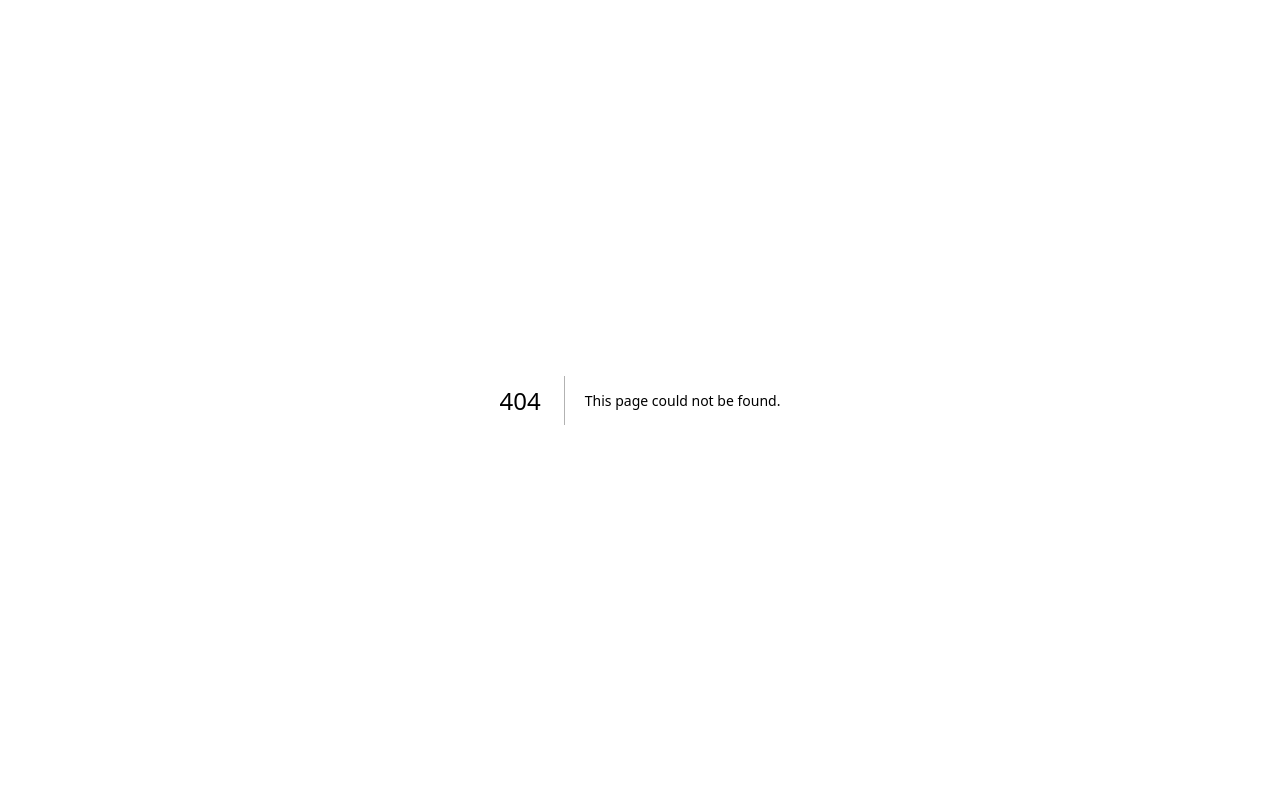
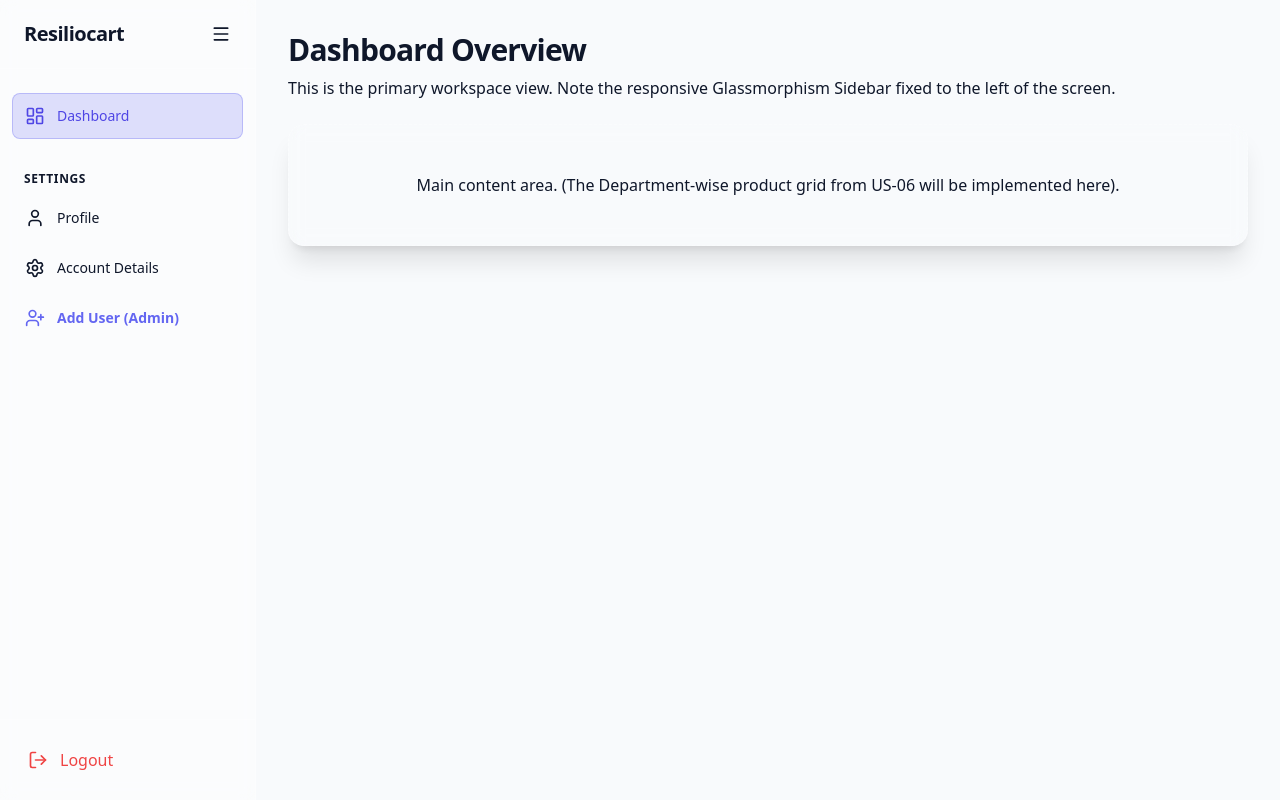
Before and after one commit to aadilahammad86/resiliocart-website, a Next.js app: page /dashboard in a window 1280 px wide. Before the commit this address had no page. Built offline with nearby package versions, Linux system fonts and the light colour scheme.

Commit message:
feat: complete US-05 designed left sidebar navigation

```diff
--- /dev/null
+++ b/src/app/(dashboard)/dashboard/page.tsx
@@ -0,0 +1,24 @@
+import { GlassCard } from '@/components/ui/GlassCard';
+
+export default function DashboardMockup() {
+  return (
+    <main className="p-8 space-y-6 max-w-7xl mx-auto">
+      <div className="space-y-2">
+        <h1 className="text-3xl font-bold tracking-tight">Dashboard Overview</h1>
+        <p className="text-foreground/70">
+          This is the primary workspace view. Note the responsive Glassmorphism Sidebar fixed to the
+          left of the screen.
+        </p>
+      </div>
+
+      <GlassCard
+        variant="dark"
+        className="p-12 text-center text-foreground/60 border border-dashed hover:border-solid transition-all cursor-pointer"
+      >
+        <p>
+          Main content area. (The Department-wise product grid from US-06 will be implemented here).
+        </p>
+      </GlassCard>
+    </main>
+  );
+}
--- /dev/null
+++ b/src/app/(dashboard)/layout.tsx
@@ -0,0 +1,15 @@
+import { Sidebar } from '@/components/ui/Sidebar';
+
+export default function DashboardLayout({ children }: { children: React.ReactNode }) {
+  return (
+    <div className="flex min-h-screen bg-background text-foreground">
+      {/*
+        Mocking Super Admin role specifically to fulfill the design reference requirement.
+        Change this role prop to "user" to test the restricted view.
+      */}
+      <Sidebar role="superadmin" />
+
+      <main className="flex-1 overflow-x-hidden overflow-y-auto">{children}</main>
+    </div>
+  );
+}
--- /dev/null
+++ b/src/components/ui/Sidebar.tsx
@@ -0,0 +1,133 @@
+'use client';
+
+import * as React from 'react';
+import Link from 'next/link';
+import { cn } from '@/lib/utils';
+import { Settings, User, UserPlus, LogOut, LayoutDashboard, Menu } from 'lucide-react';
+
+export interface SidebarProps extends React.HTMLAttributes<HTMLDivElement> {
+  role?: 'user' | 'superadmin';
+}
+
+export function Sidebar({ className, role = 'user', ...props }: SidebarProps) {
+  const [isCollapsed, setIsCollapsed] = React.useState(false);
+
+  return (
+    <aside
+      className={cn(
+        'flex flex-col transition-all duration-300 ease-in-out border-r border-glass-border bg-glass-light backdrop-blur-md h-screen',
+        isCollapsed ? 'w-20' : 'w-64',
+        className
+      )}
+      {...props}
+    >
+      {/* Header */}
+      <div className="flex items-center justify-between p-4 border-b border-glass-border">
+        {!isCollapsed && (
+          <span className="text-xl font-bold tracking-tight truncate pl-2">Resiliocart</span>
+        )}
+        <button
+          onClick={() => setIsCollapsed(!isCollapsed)}
+          className={cn(
+            'p-2 rounded-lg hover:bg-white/10 transition-colors text-foreground/80 focus:outline-none focus:ring-2 focus:ring-indigo-500',
+            isCollapsed && 'mx-auto'
+          )}
+          aria-label="Toggle Sidebar"
+        >
+          <Menu size={20} />
+        </button>
+      </div>
+
+      {/* Primary Navigation */}
+      <nav className="flex-1 overflow-y-auto py-6 px-3 space-y-2">
+        <SidebarItem
+          href="/dashboard"
+          icon={<LayoutDashboard size={20} />}
+          label="Dashboard"
+          isCollapsed={isCollapsed}
+          isActive
+        />
+
+        <div className="pt-6 pb-2">
+          {!isCollapsed && (
+            <p className="px-3 text-xs font-semibold text-foreground/50 uppercase tracking-wider">
+              Settings
+            </p>
+          )}
+          <div className="mt-2 space-y-1">
+            <SidebarItem
+              href="/profile"
+              icon={<User size={20} />}
+              label="Profile"
+              isCollapsed={isCollapsed}
+            />
+            <SidebarItem
+              href="/account"
+              icon={<Settings size={20} />}
+              label="Account Details"
+              isCollapsed={isCollapsed}
+            />
+
+            {/* Conditional Super Admin Link */}
+            {role === 'superadmin' && (
+              <SidebarItem
+                href="/admin/add-user"
+                icon={<UserPlus size={20} />}
+                label="Add User (Admin)"
+                isCollapsed={isCollapsed}
+                className="text-indigo-500 hover:text-indigo-400 font-bold"
+              />
+            )}
+          </div>
+        </div>
+      </nav>
+
+      {/* Footer (Logout) */}
+      <div className="p-4 border-t border-glass-border">
+        <button
+          className={cn(
+            'flex items-center w-full p-3 rounded-lg text-red-500 hover:bg-red-500/10 hover:text-red-400 transition-all font-medium',
+            isCollapsed ? 'justify-center' : 'space-x-3'
+          )}
+        >
+          <LogOut size={20} />
+          {!isCollapsed && <span>Logout</span>}
+        </button>
+      </div>
+    </aside>
+  );
+}
+
+function SidebarItem({
+  href,
+  icon,
+  label,
+  isCollapsed,
+  isActive,
+  className,
+}: {
+  href: string;
+  icon: React.ReactNode;
+  label: string;
+  isCollapsed: boolean;
+  isActive?: boolean;
+  className?: string;
+}) {
+  return (
+    <Link
+      href={href}
+      className={cn(
+        'flex items-center p-3 rounded-lg transition-all text-sm font-medium',
+        isActive
+          ? 'bg-indigo-500/20 text-indigo-600 dark:text-indigo-300 border border-indigo-500/30'
+          : 'text-foreground/80 hover:bg-white/10 hover:text-foreground border border-transparent',
+        isCollapsed ? 'justify-center' : 'space-x-3',
+        className
+      )}
+      title={isCollapsed ? label : undefined}
+    >
+      <div className="flex-shrink-0">{icon}</div>
+      {!isCollapsed && <span className="truncate">{label}</span>}
+    </Link>
+  );
+}
```
